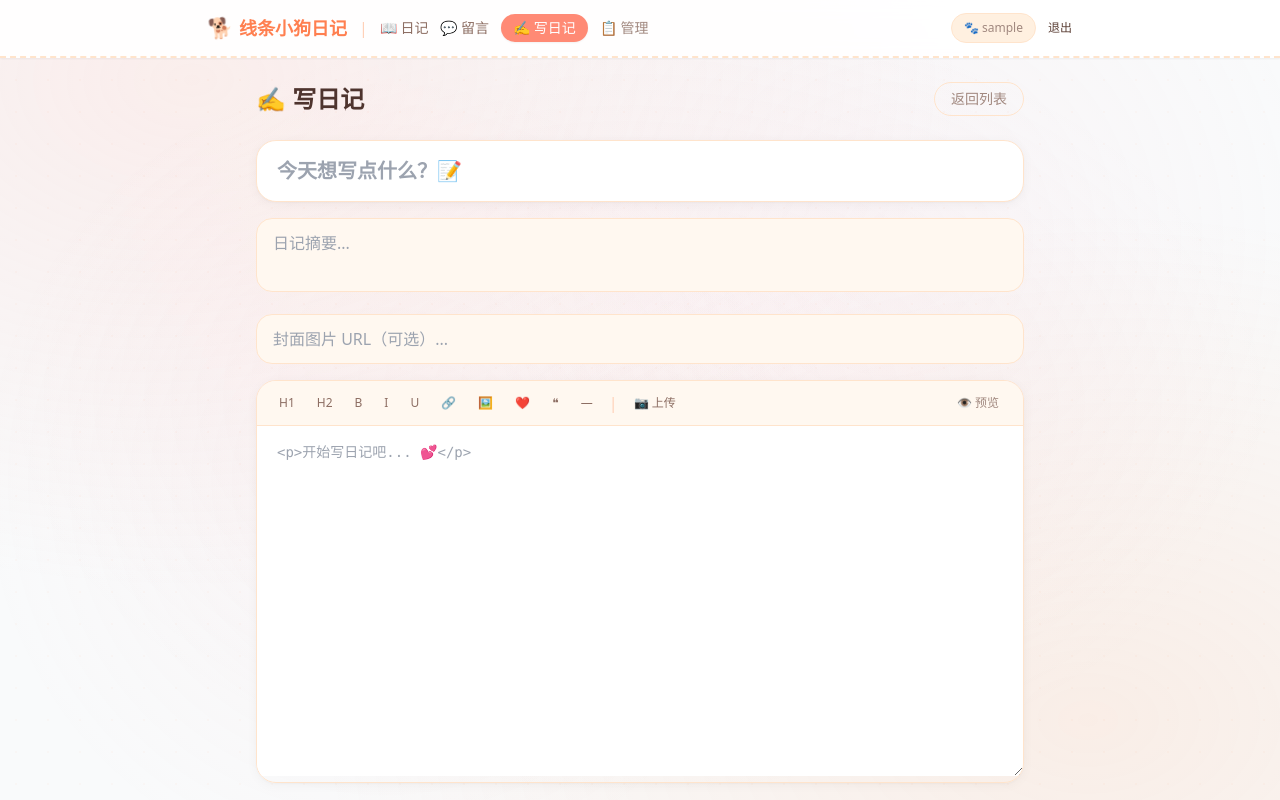
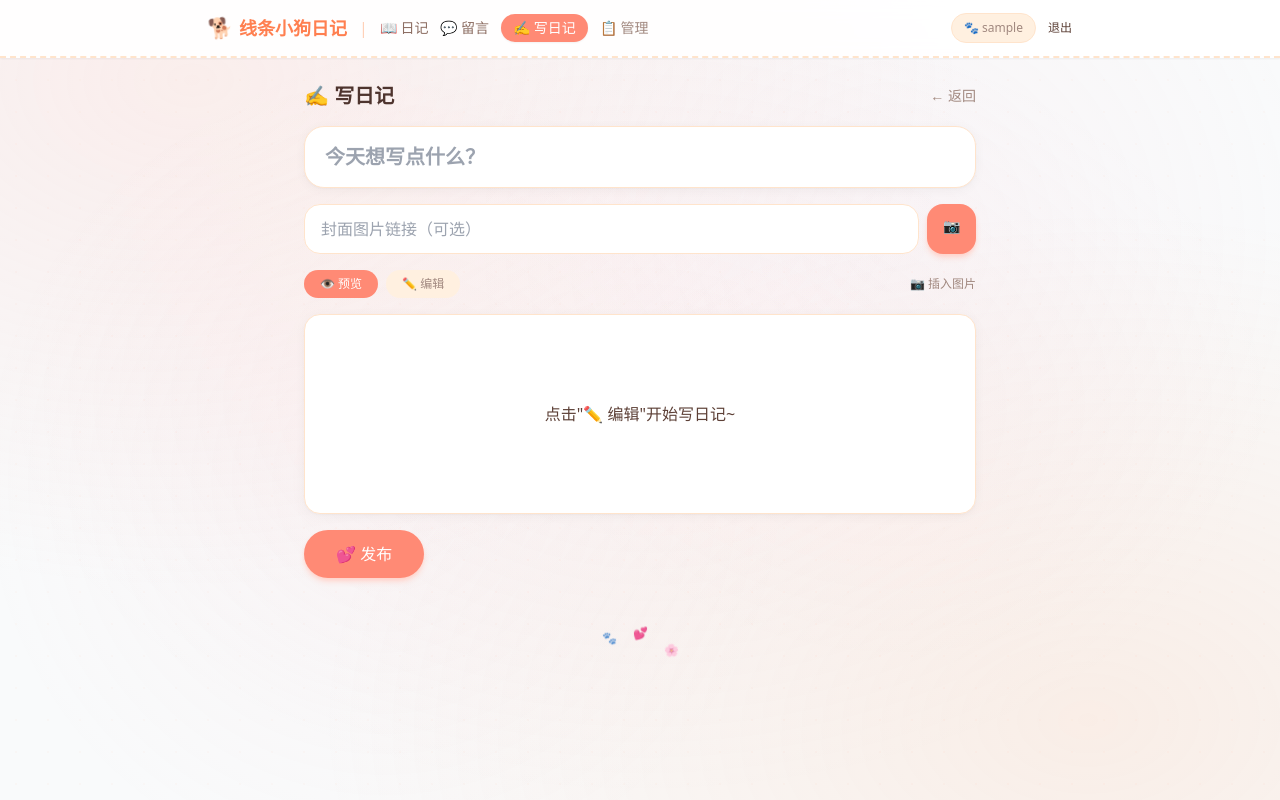
Before and after one commit to cyh-666-comi/blog, a React (Vite) app in the folder client/: page /admin/diaries/new in a window 1280 px wide. Shown: the top 800 px of the page. Built offline with nearby package versions, Linux system fonts and the light colour scheme; sample sign-in values are in the browser's storage.

Commit message:
refactor: 简化写日记 - 默认预览模式/移除工具栏/所见即所得

```diff
--- a/client/src/pages/admin/DiaryEditor.jsx
+++ b/client/src/pages/admin/DiaryEditor.jsx
@@ -1,85 +1,52 @@
-import { useState, useEffect, useRef } from 'react';
+import { useState, useEffect } from 'react';
 import { useNavigate, useParams } from 'react-router-dom';
 import { articlesAPI, uploadAPI } from '../../api/client';
 import { useAuth } from '../../context/AuthContext';
-
-const TOOLS = [
-  { label: 'H1', tag: 'h1', template: '<h1>标题</h1>' },
-  { label: 'H2', tag: 'h2', template: '<h2>标题</h2>' },
-  { label: 'B', tag: 'strong', template: '<strong>加粗</strong>' },
-  { label: 'I', tag: 'em', template: '<em>斜体</em>' },
-  { label: 'U', tag: 'u', template: '<u>下划线</u>' },
-  { label: '🔗', tag: 'a', template: '<a href="https://">链接</a>' },
-  { label: '🖼', tag: 'img', template: '<img src="/uploads/..." alt="图片" />' },
-  { label: '❤️', tag: 'p', template: '<p style="text-align:center;color:#FF7F50;">💕</p>' },
-  { label: '❝', tag: 'blockquote', template: '<blockquote>引用</blockquote>' },
-  { label: '—', tag: 'hr', template: '<hr />' },
-];
 
 export default function DiaryEditor() {
   const { id } = useParams();
   const isEdit = !!id;
   const navigate = useNavigate();
-  const textareaRef = useRef(null);
   const { isUser } = useAuth();
 
-  const [form, setForm] = useState({ title: '', content: '', summary: '', cover_image: '', status: 'published' });
+  const [title, setTitle] = useState('');
+  const [content, setContent] = useState('');
+  const [coverImage, setCoverImage] = useState('');
   const [saving, setSaving] = useState(false);
   const [uploading, setUploading] = useState(false);
   const [error, setError] = useState('');
   const [success, setSuccess] = useState('');
-  const [preview, setPreview] = useState(false);
+  const [editing, setEditing] = useState(false);
   const [confirmDelete, setConfirmDelete] = useState(false);
 
   useEffect(() => {
     if (!isUser) navigate('/home');
     if (isEdit) {
       articlesAPI.getById(id).then(a => {
-        setForm({ title: a.title || '', content: a.content || '', summary: a.summary || '', cover_image: a.cover_image || '', status: a.status || 'published' });
+        setTitle(a.title || ''); setContent(a.content || ''); setCoverImage(a.cover_image || '');
       }).catch(err => setError('加载失败: ' + err.message));
     }
   }, [id, isEdit]);
 
-  const handleChange = (k, v) => setForm(p => ({ ...p, [k]: v }));
-
-  const insertAtCursor = (tpl) => {
-    const ta = textareaRef.current; if (!ta) return;
-    const s = ta.selectionStart, e = ta.selectionEnd;
-    handleChange('content', form.content.substring(0, s) + tpl + form.content.substring(e));
-    setTimeout(() => { ta.focus(); ta.selectionStart = ta.selectionEnd = s + tpl.length; }, 0);
-  };
-
-  const wrapSelection = (b, a) => {
-    const ta = textareaRef.current; if (!ta) return;
-    const s = ta.selectionStart, e = ta.selectionEnd;
-    const sel = form.content.substring(s, e) || '文本';
-    handleChange('content', form.content.substring(0, s) + b + sel + a + form.content.substring(e));
-    setTimeout(() => { ta.focus(); ta.selectionStart = s + b.length; ta.selectionEnd = s + b.length + sel.length; }, 0);
-  };
-
-  const handleToolClick = (t) => {
-    if (t.tag === 'strong') wrapSelection('<strong>', '</strong>');
-    else if (t.tag === 'em') wrapSelection('<em>', '</em>');
-    else if (t.tag === 'u') wrapSelection('<u>', '</u>');
-    else if (t.tag === 'a') { const ta = textareaRef.current; const sel = form.content.substring(ta?.selectionStart || 0, ta?.selectionEnd || 0) || '链接'; insertAtCursor(`<a href="https://">${sel}</a>`); }
-    else insertAtCursor(t.template);
-  };
-
   const handleUpload = async (e) => {
     const f = e.target.files?.[0]; if (!f) return;
     setUploading(true);
-    try { const r = await uploadAPI.uploadImage(f); const url = (r.url.startsWith('/') || r.url.startsWith('data:')) ? r.url : `/${r.url}`; insertAtCursor(`<img src="${url}" alt="${f.name}" />`); }
-    catch (err) { alert('上传失败: ' + err.message); }
+    try {
+      const r = await uploadAPI.uploadImage(f);
+      const url = (r.url.startsWith('/') || r.url.startsWith('data:')) ? r.url : `/${r.url}`;
+      setContent(prev => prev + `<img src="${url}" alt="${f.name}" /><br/>`);
+    } catch (err) { alert('上传失败: ' + err.message); }
     finally { setUploading(false); }
   };
 
   const handleSubmit = async (e) => {
     e?.preventDefault();
-    if (!form.title.trim()) { setError('请输入标题'); return; }
+    if (!title.trim()) { setError('请输入标题'); return; }
     setSaving(true); setError(''); setSuccess('');
     try {
-      if (isEdit) { await articlesAPI.update(id, form); setSuccess('日记已更新！💕'); }
-      else { const r = await articlesAPI.create(form); setSuccess('日记已发布！💕'); setTimeout(() => navigate(`/admin/diaries/${r.id}/edit`, { replace: true }), 800); return; }
+      const data = { title, content, cover_image: coverImage, status: 'published' };
+      if (isEdit) { await articlesAPI.update(id, data); setSuccess('日记已更新！💕'); }
+      else { await articlesAPI.create(data); setSuccess('日记已发布！💕'); navigate('/home'); return; }
     } catch (err) { setError(err.message); }
     finally { setSaving(false); }
   };
@@ -90,76 +57,76 @@ export default function DiaryEditor() {
     catch (err) { alert(err.message); }
   };
 
-  useEffect(() => {
-    const h = (e) => { if ((e.ctrlKey || e.metaKey) && e.key === 's') { e.preventDefault(); handleSubmit(e); } };
-    window.addEventListener('keydown', h);
-    return () => window.removeEventListener('keydown', h);
-  }, [form, isEdit, id]);
-
-  const inp = "w-full px-4 py-3 bg-warm-50 border border-warm-200 rounded-2xl text-brown-700 placeholder-brown-300 focus:outline-none focus:border-coral-300 transition";
+  const inp = "w-full px-4 py-3 bg-white border border-warm-200 rounded-2xl text-brown-700 placeholder-brown-300 focus:outline-none focus:border-coral-300 transition";
 
   return (
-    <div className="max-w-3xl mx-auto">
-      <div className="flex items-center justify-between mb-6">
-        <h1 className="text-2xl font-bold text-brown-800">{isEdit ? '✏️ 编辑日记' : '✍️ 写日记'}</h1>
-        <button onClick={() => navigate('/admin/diaries')} className="text-sm px-4 py-1.5 border border-warm-200 rounded-full text-brown-400 hover:text-coral-500 transition">返回列表</button>
+    <div className="max-w-2xl mx-auto">
+      <div className="flex items-center justify-between mb-4">
+        <h1 className="text-xl font-bold text-brown-800">{isEdit ? '✏️ 编辑日记' : '✍️ 写日记'}</h1>
+        <button onClick={() => navigate('/admin/diaries')} className="text-sm text-brown-400 hover:text-coral-500 transition">← 返回</button>
       </div>
 
-      {error && <div className="bg-red-50 border border-red-200 text-red-500 text-sm p-3 rounded-2xl mb-4">{error}</div>}
-      {success && <div className="bg-emerald-50 border border-emerald-200 text-emerald-500 text-sm p-3 rounded-2xl mb-4">{success}</div>}
+      {error && <div className="bg-red-50 border border-red-200 text-red-500 text-sm p-3 rounded-2xl mb-3">{error}</div>}
+      {success && <div className="bg-emerald-50 border border-emerald-200 text-emerald-500 text-sm p-3 rounded-2xl mb-3">{success}</div>}
 
-      <form onSubmit={handleSubmit} className="space-y-4">
-        <input type="text" value={form.title} onChange={e => handleChange('title', e.target.value)}
+      <div className="space-y-4">
+        {/* 标题 */}
+        <input type="text" value={title} onChange={e => setTitle(e.target.value)}
           className="w-full px-5 py-4 text-xl font-bold bg-white border border-warm-200 rounded-3xl text-brown-800 placeholder-brown-300 focus:outline-none focus:border-coral-300 shadow-card"
-          placeholder="今天想写点什么？📝" />
+          placeholder="今天想写点什么？" />
 
-        <textarea value={form.summary} onChange={e => handleChange('summary', e.target.value)} className={inp + " resize-none"} rows={2} placeholder="日记摘要..." />
-        <input type="text" value={form.cover_image} onChange={e => handleChange('cover_image', e.target.value)} className={inp} placeholder="封面图片 URL（可选）..." />
-        {form.cover_image && <img src={form.cover_image} alt="封面" className="h-40 rounded-2xl object-cover border border-warm-200" />}
+        {/* 封面图 */}
+        <div className="flex gap-2">
+          <input type="text" value={coverImage} onChange={e => setCoverImage(e.target.value)}
+            className={inp + " flex-1"} placeholder="封面图片链接（可选）" />
+          <label className={`px-4 py-3 rounded-2xl text-sm cursor-pointer transition font-medium ${uploading ? 'bg-warm-200 text-brown-400' : 'bg-coral-400 text-white hover:bg-coral-500 shadow-md shadow-coral-200'}`}>
+            {uploading ? '⏳' : '📷'}
+            <input type="file" accept="image/*" onChange={handleUpload} className="hidden" disabled={uploading} />
+          </label>
+        </div>
+        {coverImage && <img src={coverImage} alt="封面" className="w-full h-48 object-cover rounded-2xl border border-warm-200" />}
 
-        <div className="border border-warm-200 rounded-3xl overflow-hidden shadow-card">
-          <div className="flex flex-wrap items-center gap-0.5 px-3 py-2 bg-warm-50 border-b border-warm-200">
-            {TOOLS.map(t => (
-              <button key={t.tag} type="button" onClick={() => handleToolClick(t)}
-                className="px-2.5 py-1.5 text-xs font-medium text-brown-500 hover:bg-coral-50 hover:text-coral-500 rounded-xl transition">{t.label}</button>
-            ))}
-            <span className="mx-1 text-warm-300">|</span>
-            <label className={`px-2.5 py-1.5 text-xs font-medium rounded-xl cursor-pointer ${uploading ? 'text-brown-300' : 'text-brown-500 hover:text-coral-500'}`}>
-              {uploading ? '⏳' : '📷 上传'}
-              <input type="file" accept="image/*" onChange={handleUpload} className="hidden" disabled={uploading} />
-            </label>
-            <span className="flex-1" />
-            <button type="button" onClick={() => setPreview(!preview)}
-              className={`px-3 py-1.5 text-xs font-medium rounded-xl ${preview ? 'bg-coral-50 text-coral-500' : 'text-brown-400 hover:text-brown-600'}`}>
-              {preview ? '✏️ 编辑' : '👁 预览'}
-            </button>
-          </div>
-          {preview ? (
-            <div className="article-content px-5 py-4 min-h-[350px] max-h-[500px] overflow-y-auto bg-white"
-              dangerouslySetInnerHTML={{ __html: form.content || '<p class="text-brown-300">还没有内容哦~</p>' }} />
-          ) : (
-            <textarea ref={textareaRef} value={form.content} onChange={e => handleChange('content', e.target.value)}
-              className="w-full px-5 py-4 bg-white font-mono text-sm min-h-[350px] resize-y focus:outline-none text-brown-700 placeholder-brown-300"
-              placeholder="<p>开始写日记吧... 💕</p>" />
-          )}
+        {/* 切换按钮 */}
+        <div className="flex items-center gap-2">
+          <button type="button" onClick={() => setEditing(false)}
+            className={`text-xs px-4 py-1.5 rounded-full transition ${!editing ? 'bg-coral-400 text-white' : 'bg-warm-100 text-brown-400'}`}>👁 预览</button>
+          <button type="button" onClick={() => setEditing(true)}
+            className={`text-xs px-4 py-1.5 rounded-full transition ${editing ? 'bg-coral-400 text-white' : 'bg-warm-100 text-brown-400'}`}>✏️ 编辑</button>
+          <span className="flex-1" />
+          <label className="text-xs text-brown-400 hover:text-coral-500 transition cursor-pointer">
+            📷 插入图片
+            <input type="file" accept="image/*" onChange={handleUpload} className="hidden" disabled={uploading} />
+          </label>
         </div>
 
-        <div className="flex items-center gap-3 pt-2">
-          <button type="submit" disabled={saving}
-            className="px-6 py-3 bg-coral-400 text-white rounded-full hover:bg-coral-500 disabled:opacity-50 transition font-medium shadow-md shadow-coral-200">
-            {saving ? '⏳...' : isEdit ? '💾 更新' : '💕 发布'}
+        {/* 内容区 */}
+        {!editing && content ? (
+          <div className="article-content bg-white border border-warm-200 rounded-2xl p-5 min-h-[200px] shadow-card"
+            dangerouslySetInnerHTML={{ __html: content }} />
+        ) : !editing && !content ? (
+          <div className="bg-white border border-warm-200 rounded-2xl p-5 min-h-[200px] shadow-card flex items-center justify-center text-brown-300">
+            <p>点击"✏️ 编辑"开始写日记~</p>
+          </div>
+        ) : (
+          <textarea value={content} onChange={e => setContent(e.target.value)}
+            className="w-full px-5 py-4 bg-white border border-warm-200 rounded-2xl font-mono text-sm min-h-[300px] resize-y focus:outline-none focus:border-coral-300 text-brown-700 placeholder-brown-300 shadow-card"
+            placeholder="写点什么...&#10;&#10;小提示：换行会自动分段，插入图片用 📷 按钮" />
+        )}
+
+        {/* 按钮 */}
+        <div className="flex items-center gap-3">
+          <button onClick={handleSubmit} disabled={saving}
+            className="px-8 py-3 bg-coral-400 text-white rounded-full hover:bg-coral-500 disabled:opacity-50 transition font-medium shadow-md shadow-coral-200">
+            {saving ? '⏳...' : isEdit ? '💾 保存' : '💕 发布'}
           </button>
-          <button type="button" onClick={() => navigate('/admin/diaries')}
-            className="px-5 py-3 border border-warm-200 rounded-full text-brown-400 hover:text-brown-600 transition">取消</button>
           {isEdit && (
-            <button type="button" onClick={handleDelete}
-              className={`px-5 py-3 rounded-full ml-auto text-sm transition ${confirmDelete ? 'bg-red-50 text-red-500 border border-red-200' : 'text-brown-300 hover:text-red-400'}`}>
+            <button onClick={handleDelete}
+              className={`px-5 py-3 rounded-full text-sm transition ${confirmDelete ? 'bg-red-50 text-red-500 border border-red-200' : 'text-brown-300 hover:text-red-400'}`}>
               {confirmDelete ? '⚠️ 确认？' : '🗑 删除'}
             </button>
           )}
         </div>
-        <p className="text-xs text-brown-300">💡 <kbd className="bg-warm-100 px-1.5 py-0.5 rounded text-brown-400">Ctrl+S</kbd> 保存</p>
-      </form>
+      </div>
     </div>
   );
 }
```
